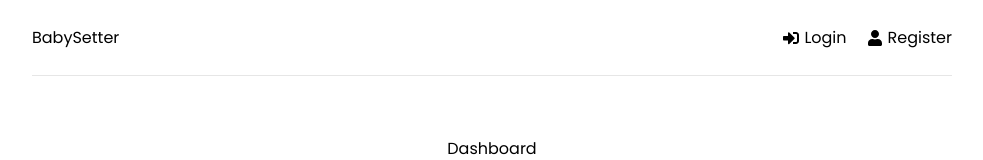
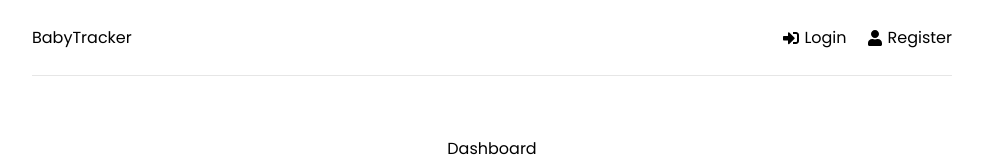
Before and after one commit to CodyConck/Baby-Tracker, a React (Create React App) app in the folder frontend/: page / in a window 1280 px wide. Shown: the top 160 px of the page, without its empty margins (148-1131 px from the left). Built offline with nearby package versions, Linux system fonts and the light colour scheme.

Commit message:
updated header before checking out for another feature

```diff
--- a/frontend/src/components/Header.jsx
+++ b/frontend/src/components/Header.jsx
@@ -5,7 +5,7 @@
   return (
     <header className="header">
       <div className="logo">
-        <Link to="/">BabySetter</Link>
+        <Link to="/">BabyTracker</Link>
       </div>
       <ul>
         <li>
```
